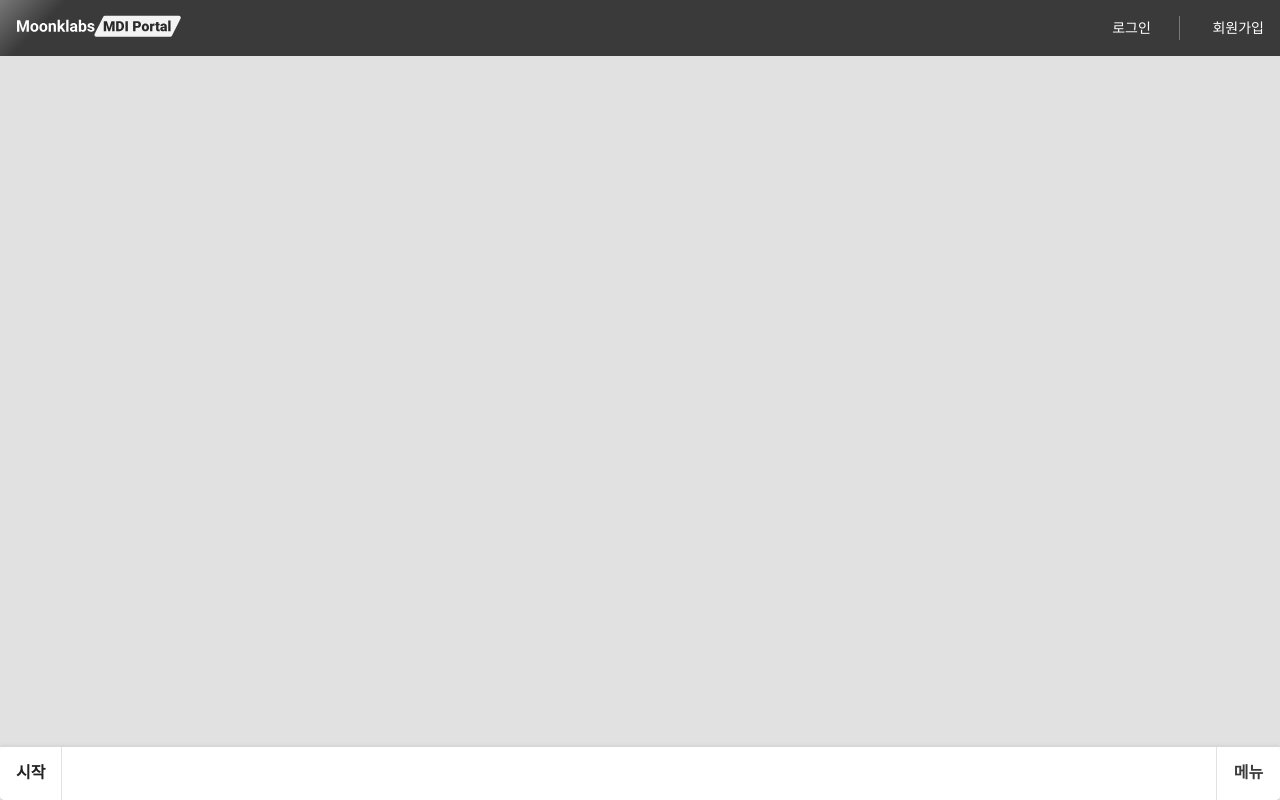
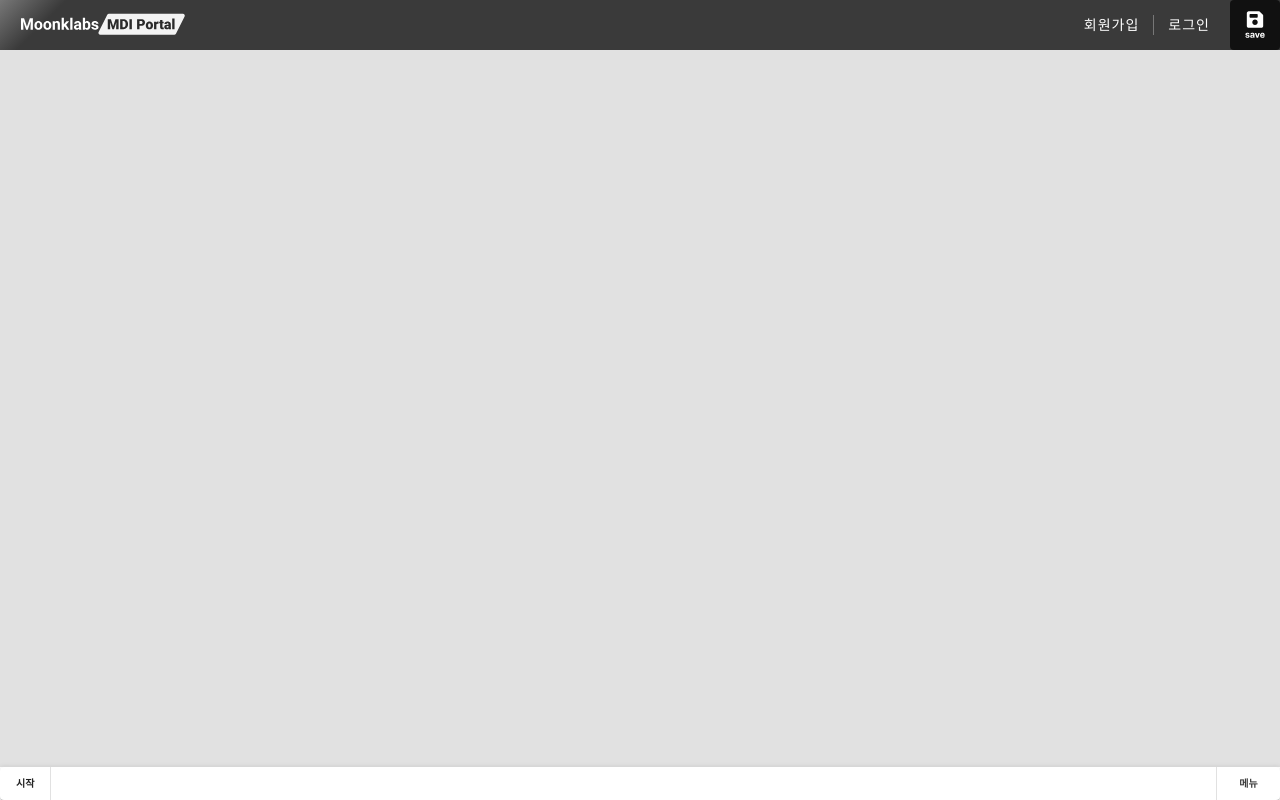
Before and after one commit to moonklabs/mdi-portal-lsm-study, a React (Create React App) app in the folder mdi-react/: page / in a window 1280 px wide. Built offline with nearby package versions, Linux system fonts and the light colour scheme; a web font is replaced by a local one.

Commit message:
refactor: rem 단위 10px로 조정, Header 스타일 수정

```diff
--- a/mdi-react/src/compnents/Header.jsx
+++ b/mdi-react/src/compnents/Header.jsx
@@ -10,6 +10,7 @@ import LoginModal from './modal/LoginModal';
 import Signup from './modal/Signup';
 import { savePanels } from '../features/panels/panelSlice';
 import { styled } from '@mui/material';
+import { Text } from '../style/TextStyled';
 
 const modalStyle = {
   position: 'absolute',
@@ -64,46 +65,37 @@ function HeaderComponent() {
         </Box>
         {isLoggedIn ? (
           <HeaderContentBox>
-            <Typography variant="body1" component="span">
+            <Typography variant="body1" component="span" sx={Text}>
               {username}님 반갑습니다
             </Typography>
 
             <CenterBar />
 
-            <Button color="inherit" onClick={handleLogout}>
+            <Button color="inherit" onClick={handleLogout} sx={Text}>
               로그아웃
             </Button>
-
-            <SaveBox color="inherit" onClick={handleSave}>
-              <img
-                src="/logo/ic_save.svg"
-                alt="save"
-                style={{
-                  width: '2rem',
-                  height: '2rem',
-                }}
-              />
-            </SaveBox>
           </HeaderContentBox>
         ) : (
           <HeaderContentBox>
-            <Button color="inherit" onClick={handleLoginOpen}>
+            <Button color="inherit" onClick={handleSignupOpen} sx={Text}>
+              회원가입
+            </Button>
+            <CenterBar />
+            <Button color="inherit" onClick={handleLoginOpen} sx={Text}>
               로그인
-            </Button>
-
-            <CenterBar />
-
-            <Button
-              color="inherit"
-              onClick={handleSignupOpen}
-              sx={{
-                padding: '0 1rem',
-              }}
-            >
-              회원가입
             </Button>
           </HeaderContentBox>
         )}
+        <SaveBox color="inherit" onClick={handleSave}>
+          <img
+            src="/logo/ic_save.svg"
+            alt="save"
+            style={{
+              width: '2rem',
+              height: '3rem',
+            }}
+          />
+        </SaveBox>
       </Box>
       <Modal open={loginOpen} onClose={handleLoginClose}>
         <Box sx={modalStyle}>
@@ -124,11 +116,11 @@ export default HeaderComponent;
 const Header = styled(AppBar)({
   background: 'linear-gradient(315deg, #3A3A3A 95%, #A8A8A8 104%)',
   color: '#fff',
-  height: '3.5rem',
+  height: '5rem',
   overflow: 'hidden',
   display: 'flex',
   justifyContent: 'center',
-  padding: '0 0 0 1rem',
+  padding: '0 0 0 2rem',
 });
 
 const SaveBox = styled(Button)({
@@ -138,7 +130,10 @@ const SaveBox = styled(Button)({
   justifyContent: 'center',
   backgroundColor: '#111',
   height: '100%',
-  padding: '0 0.6rem',
+  width: '5rem',
+  minWidth: 'auto',
+  minHeight: 'auto',
+  marginLeft: '2rem',
 
   '&: hover': {
     backgroundColor: '#111',
@@ -149,12 +144,12 @@ const HeaderContentBox = styled(Box)({
   display: 'flex',
   justifyContent: 'center',
   alignItems: 'center',
-  gap: '1rem',
+  gap: '1.4rem',
   height: '100%',
 });
 
 const CenterBar = styled(Box)({
-  height: '1.5rem',
+  height: '2rem',
   width: '1px',
   backgroundColor: '#777777',
 });
--- a/mdi-react/src/index.css
+++ b/mdi-react/src/index.css
@@ -4,6 +4,10 @@
   box-sizing: border-box;
 }
 
+html {
+  font-size: 62.5%;
+}
+
 code {
   font-family: source-code-pro, Menlo, Monaco, Consolas, 'Courier New',
     monospace;
--- /dev/null
+++ b/mdi-react/src/style/TextStyled.js
@@ -0,0 +1,9 @@
+export const Text = {
+  fontSize: '1.4rem',
+  fontWeight: '400',
+  letterSpacing: '0.1rem',
+  padding: '0',
+  margin: '0',
+  minWidth: 'auto',
+  minHeight: 'auto',
+};
```
